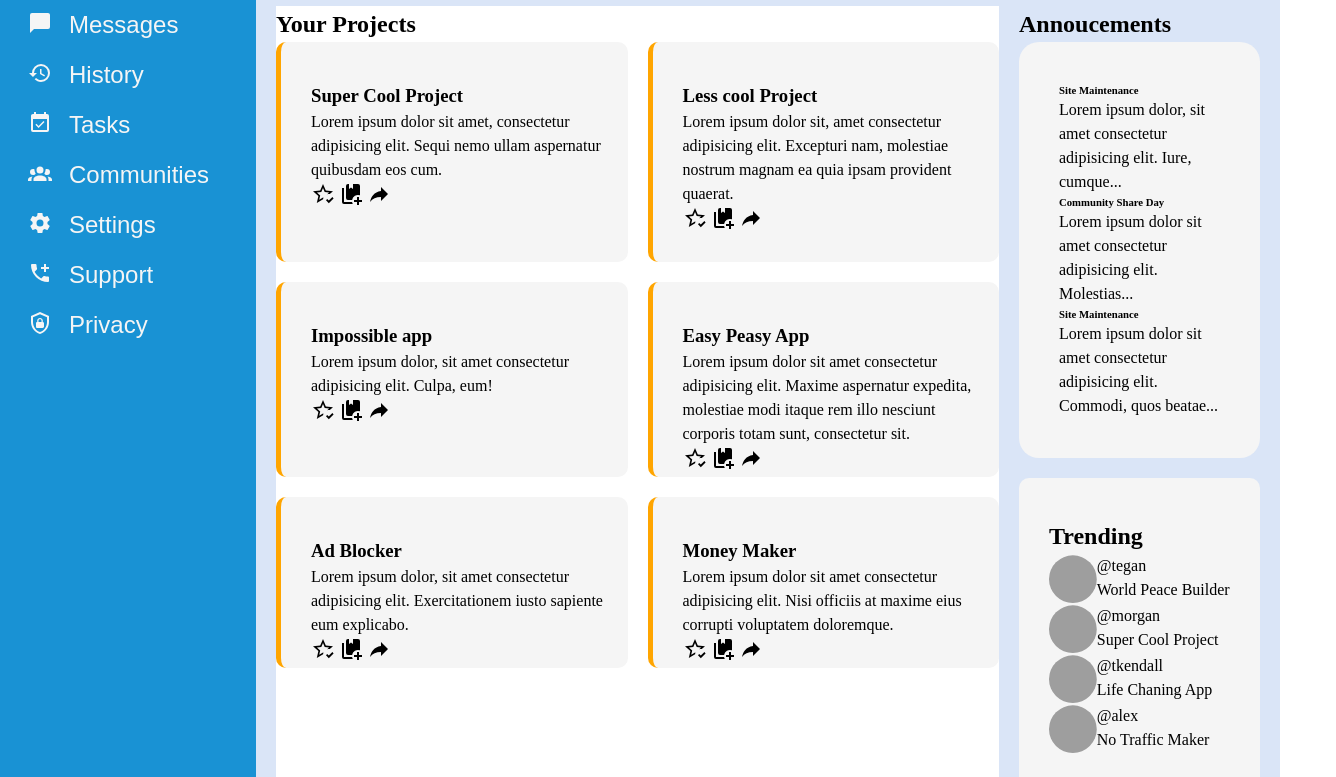
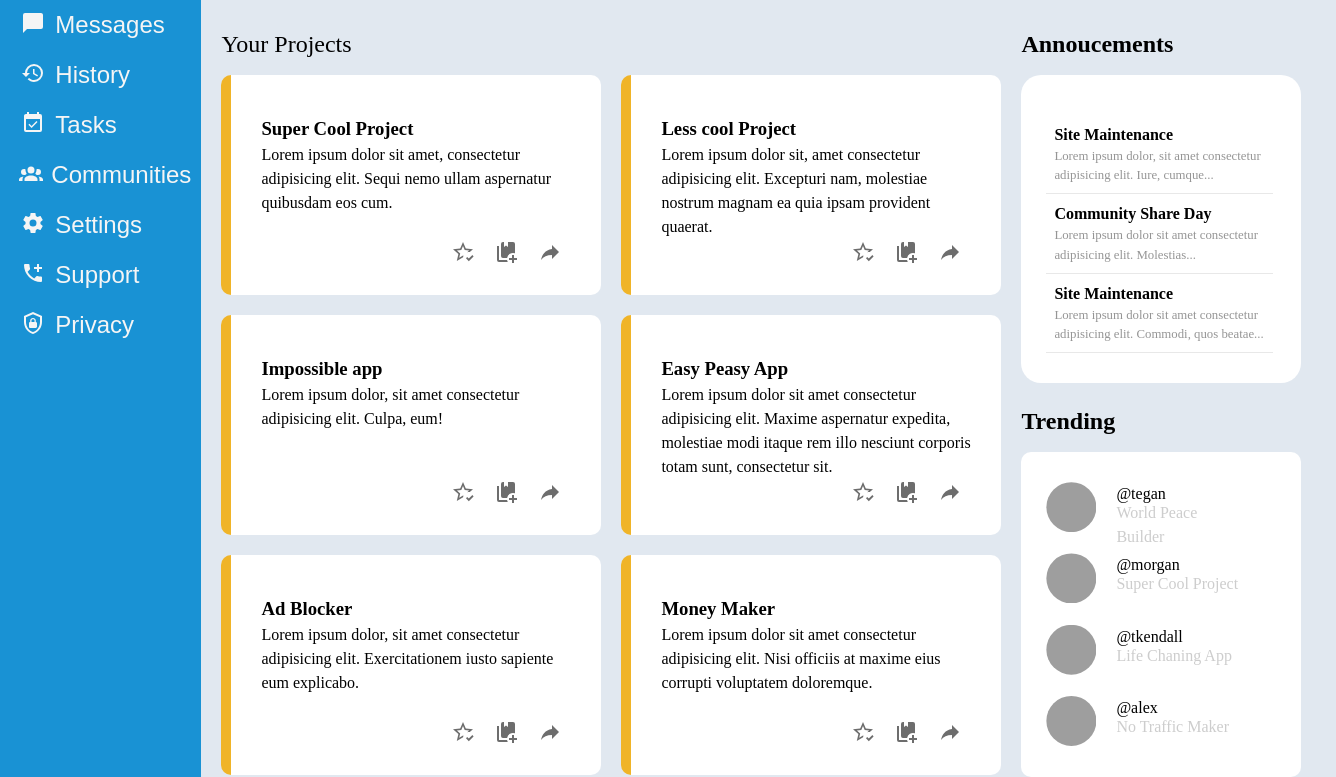
Before and after one commit to costealan/admin-dashboard-odin-2025, a plain HTML site: page index.html in a window 1280 px wide. Shown: the part 194-971 px from the top of the page, 1336 px wide, since content can reach past the window. Drawn offline with Linux system fonts and the light colour scheme; grey boxes are pictures that could not be loaded.

Commit message:
add final styles for the main section
These sections now corresponds with the desing given, it is somewhat responsive, but the correct design is for a 1440x1026 screen

```diff
--- a/style.css
+++ b/style.css
@@ -4,6 +4,7 @@
   padding: 0;
   line-height: 1.5;
   --blue-aside: #1992d4;
+  --clear-card: #ffffff;
 }
 img {
   display: block;
@@ -174,26 +175,31 @@ aside {
 }
 
 main {
-  background-color: #dae5f7;
-  padding: 20px;
+  background-color: #e1e8f0;
+  padding: 40px 35px 66px 20px;
   gap: 20px;
   display: grid;
-  grid-template-columns: 3fr 1fr;
+  grid-template-columns: minmax(780px, 1fr) minmax(280px, 1fr);
   grid-template-rows: repeat(2, 1fr);
 }
 .articles-section {
   grid-row: 1 / 3;
-  background-color: white;
+}
+.articles-section h2 {
+  padding-bottom: 13px;
+  font-weight: 500;
 }
 .articles-wrapper {
+  padding-bottom: 60px;
   display: grid;
-  grid-template-columns: repeat(auto-fill, minmax(250px, 1fr));
-  grid-template-rows: repeat(auto-fill, minmax(220px, 1fr));
+  grid-template-columns: repeat(auto-fill, minmax(300px, 380px));
+  grid-template-rows: repeat(3, 220px);
   gap: 20px;
 }
 .articles-wrapper article {
-  background-color: whitesmoke;
-  border-left: 5px solid orange;
+  position: relative;
+  background-color: var(--clear-card);
+  border-left: 10px solid #f0b428;
   border-radius: 10px;
   padding-left: 30px;
   padding-top: 40px;
@@ -204,26 +210,71 @@ main {
   width: 24px;
   height: 24px;
   border: none;
-  background-color: whitesmoke;
+  background-color: var(--clear-card);
+}
+.share-save-container {
+  position: absolute;
+  right: 30px;
+  bottom: 40px;
+  width: 130px;
+  height: 15px;
+  display: grid;
+  justify-content: end;
+  align-items: end;
+  grid-template-columns: repeat(3, 1fr);
 }
 .share-save-container button {
   border: none;
-  background-color: whitesmoke;
+  background-color: var(--clear-card);
+  color: #6d6d6d;
+}
+.annoucements-container h2 {
+  padding-bottom: 13px;
 }
 .announcement-card-container {
-  background-color: whitesmoke;
-  padding: 40px;
+  background-color: var(--clear-card);
+  padding: 40px 28px 30px 25px;
   border-radius: 20px;
+}
+.announcement-card-container article {
+  padding: 8px;
+  border-bottom: 1px solid #e8e8e8;
+}
+.announcement-card-container article h6 {
+  font-size: 1rem;
+}
+.announcement-card-container article p {
+  font-size: 0.8rem;
+  color: #959595;
 }
 .trending {
   grid-column: 2 / 3;
-  background-color: whitesmoke;
+}
+.trending h2 {
+  padding-bottom: 13px;
+}
+.trending-container {
+  background-color: var(--clear-card);
   border-radius: 10px;
-  padding-left: 30px;
-  padding-top: 40px;
-  padding-right: 20px;
+
+  padding: 30px 60px 30px 25px;
+  height: 325px;
+  display: grid;
+  gap: 20px;
 }
 .trending-card {
   display: grid;
-  grid-template-columns: 1fr 3fr;
+  grid-template-columns: 50px 1fr;
+  gap: 20px;
 }
+.trending-text-container {
+  grid-column: 2 / 3;
+  font-size: 1rem;
+  display: grid;
+  grid-template-rows: repeat(2, 19px);
+}
+
+.trending-text-container span {
+  color: #cdcdcd;
+  font-weight: lighter;
+}
```
